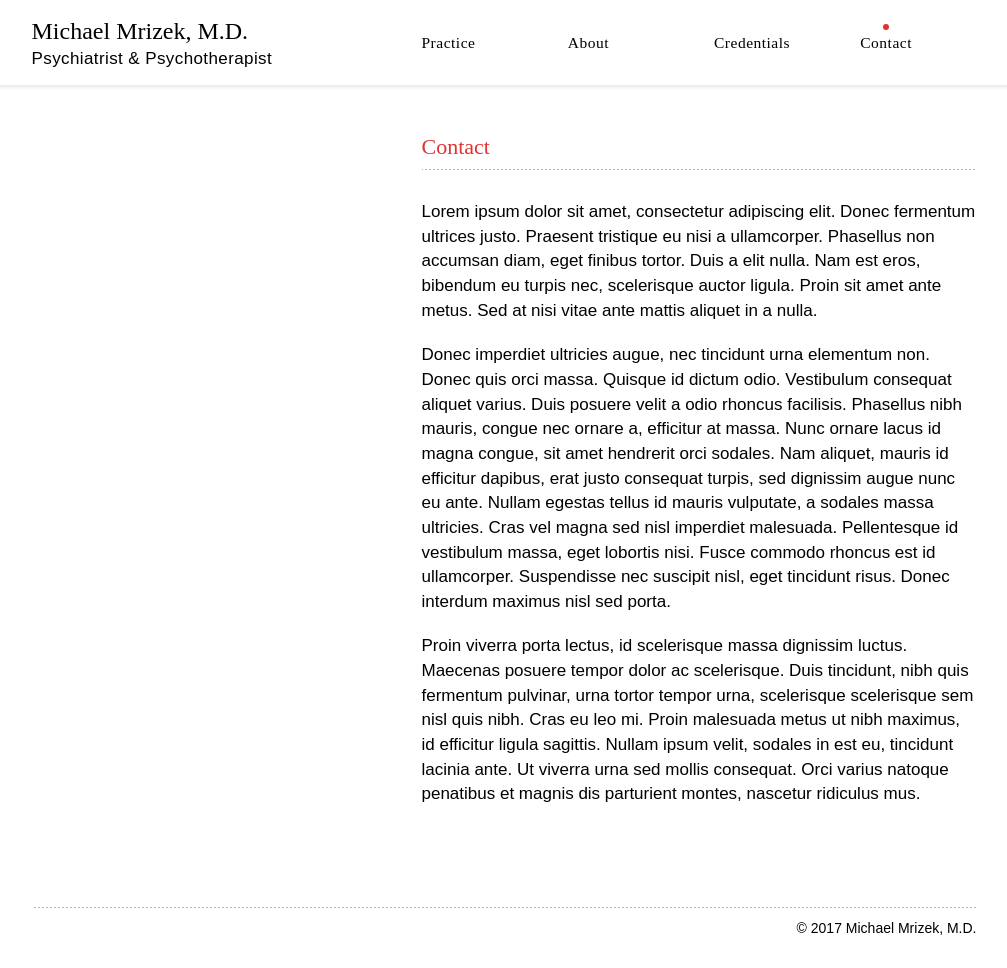
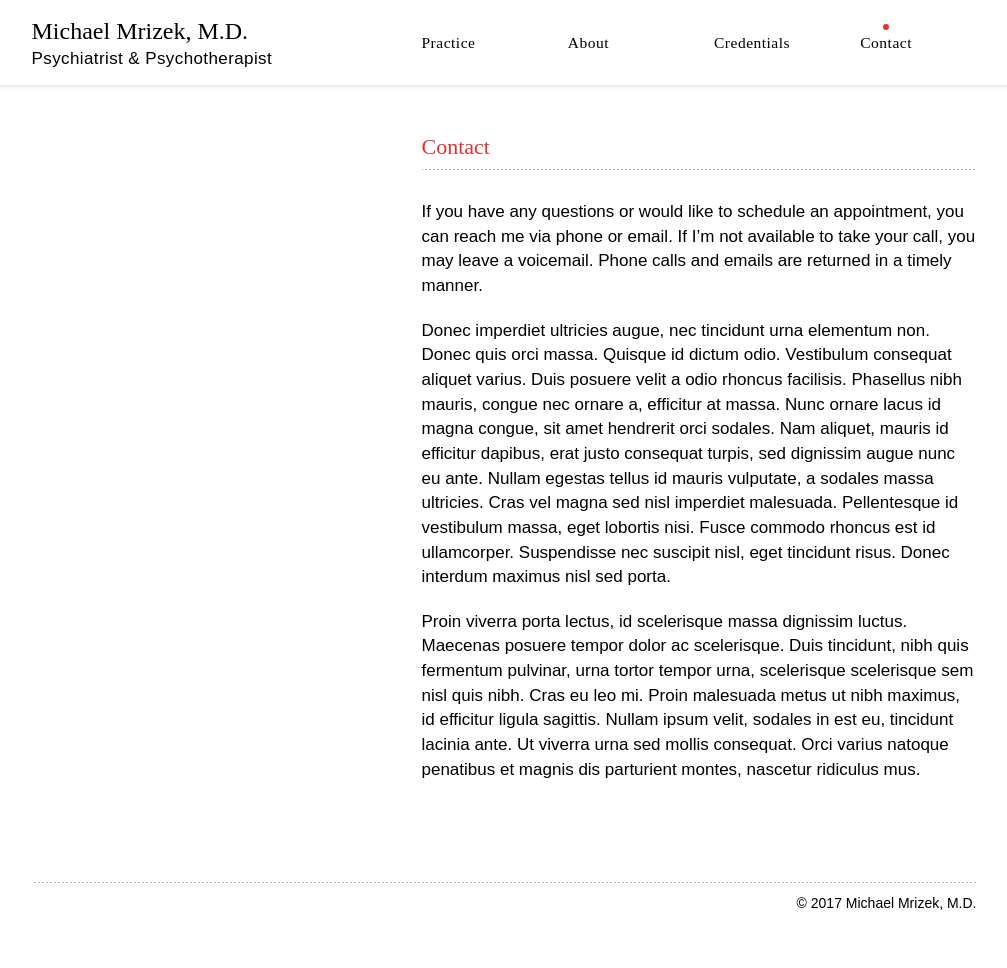
Before and after one commit to carolineportugal/michaelmrizekmd, a Jekyll site: the page built from contact/index.html, in a window 1280 px wide and 968 px high. Shown: the whole window, without its empty margins (136-1143 px from the left). Built offline with Jekyll 4.4.1, drawn with Linux system fonts in a browser that asks for light colours; nearby versions of some CDN libraries; some web fonts are replaced.

Commit message:
fixes all html5 outline

```diff
--- a/_includes/nav.html
+++ b/_includes/nav.html
@@ -1,4 +1,7 @@
 <nav>
+
+  <h1 class="hidden-name">Main Navigation</h1>
+
   <div class="container">
     <div class="row">
 
--- a/_layouts/default.html
+++ b/_layouts/default.html
@@ -6,6 +6,8 @@
   <title>Michael Mrizek, M.D.</title>
 
   <body>
+
+    <h1 class="hidden-name">Michael Mrizek, M.D.</h1>
 
     {% include nav.html %}
 
--- a/about/index.html
+++ b/about/index.html
@@ -9,7 +9,7 @@
     <div class="row">
 
       <div class="col-sm-4 col-sm-offset-1">
-        <img src="{{ site.baseurl}}/media/about-pic.jpg" class="">
+        <img src="{{ site.baseurl}}/media/about-pic.jpg" class="img-about">
       </div>
 
       <div class="col-sm-6 col-sm-offset-0">
--- a/contact/index.html
+++ b/contact/index.html
@@ -14,7 +14,7 @@
             <h3 class="section-title">Contact</h3>
             <div class="divider"></div>
           </div>
-          <p>Lorem ipsum dolor sit amet, consectetur adipiscing elit. Donec fermentum ultrices justo. Praesent tristique eu nisi a ullamcorper. Phasellus non accumsan diam, eget finibus tortor. Duis a elit nulla. Nam est eros, bibendum eu turpis nec, scelerisque auctor ligula. Proin sit amet ante metus. Sed at nisi vitae ante mattis aliquet in a nulla.</p>
+          <p>If you have any questions or would like to schedule an appointment, you can reach me via phone or email. If I’m not available to take your call, you may leave a voicemail. Phone calls and emails are returned in a timely manner.</p>
 
           <p>Donec imperdiet ultricies augue, nec tincidunt urna elementum non. Donec quis orci massa. Quisque id dictum odio. Vestibulum consequat aliquet varius. Duis posuere velit a odio rhoncus facilisis. Phasellus nibh mauris, congue nec ornare a, efficitur at massa. Nunc ornare lacus id magna congue, sit amet hendrerit orci sodales. Nam aliquet, mauris id efficitur dapibus, erat justo consequat turpis, sed dignissim augue nunc eu ante. Nullam egestas tellus id mauris vulputate, a sodales massa ultricies. Cras vel magna sed nisl imperdiet malesuada. Pellentesque id vestibulum massa, eget lobortis nisi. Fusce commodo rhoncus est id ullamcorper. Suspendisse nec suscipit nisl, eget tincidunt risus. Donec interdum maximus nisl sed porta.</p>
 
--- a/css/main.scss
+++ b/css/main.scss
@@ -21,6 +21,12 @@
   overflow-x: hidden;
 }
 
+.hidden-name {
+  position:absolute;
+  top:0;
+  left:-9999px;
+}
+
 .divider{
   @include dotted-line();
   height:1px;
@@ -40,7 +46,7 @@
     color:$link-color;
   }
 
-  img{
+  .img-about{
     margin-top:7rem;
     max-width:100%;
   }
--- a/index.html
+++ b/index.html
@@ -4,6 +4,8 @@
 ---
 
 <section id="home">
+
+  <h3 class="hidden-name">Home</h3>
 
   <div class="outer-bg">
     <img src="{{ site.baseurl}}/media/dti-1.png" class="inner-1">
```
Also changed, not shown: other parts of index.html (+1 -1 lines), 2 other files.
